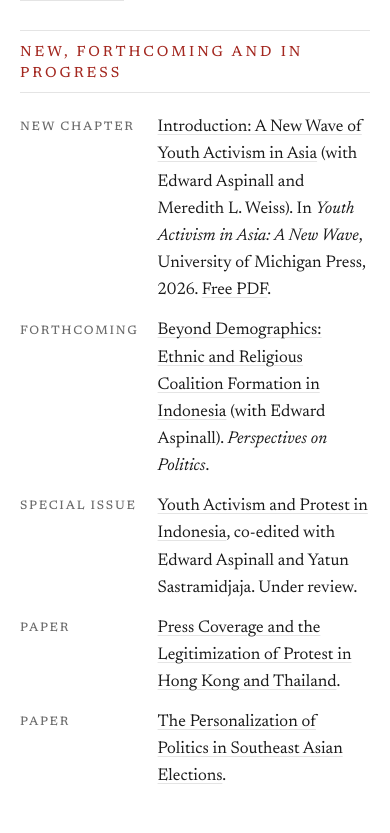
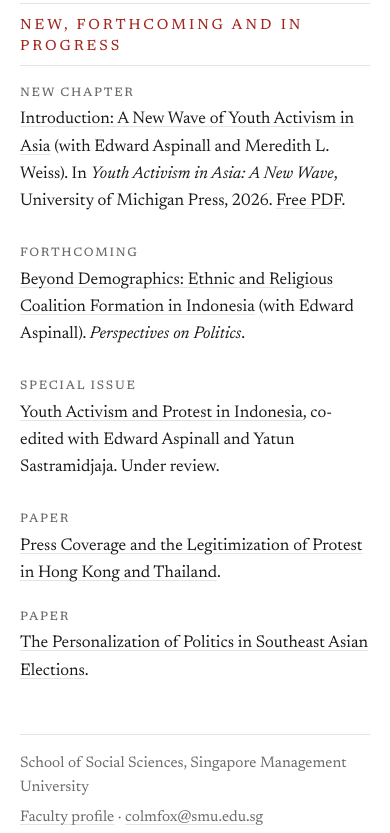
Before and after one commit to colmfox/colmfox.com, a plain HTML site: page public/index.html in a window 390 px wide. Shown: the part 1308-2141 px from the top of the page. Drawn offline with Linux system fonts and the light colour scheme.

Commit message:
Phone: less space under the header rule; home list labels above entries

```diff
--- a/public/style.css
+++ b/public/style.css
@@ -673,3 +673,11 @@ main.dspage>.section>div>:last-child,main.dspage>.section>div>:last-child>:last-
 .dspage .pkgs li a:hover,.dspage .pkgs li a:hover .pk-doi,.dspage .pkgs li a:hover cite{color:var(--accent)}
 /* 20 Nov (Colm): phone — home books one per row again (the 19 Nov 1.05fr/1fr rule above overrode the phone layout) */
 @media (max-width:640px){.home .books{grid-template-columns:1fr}}
+/* 20 Nov (Colm): phone — less space under the header rule; home list labels above each entry, as in Data & Papers "In progress" */
+@media (max-width:640px){
+  main{padding-top:1.5rem}
+  .home .now li{grid-template-columns:1fr;padding:.9rem 0}
+  .home .now li:first-child{padding-top:.2rem}
+  .home .now li:last-child{padding-bottom:0}
+  .home .now li>.k{padding:0 0 .2rem}
+}
```
